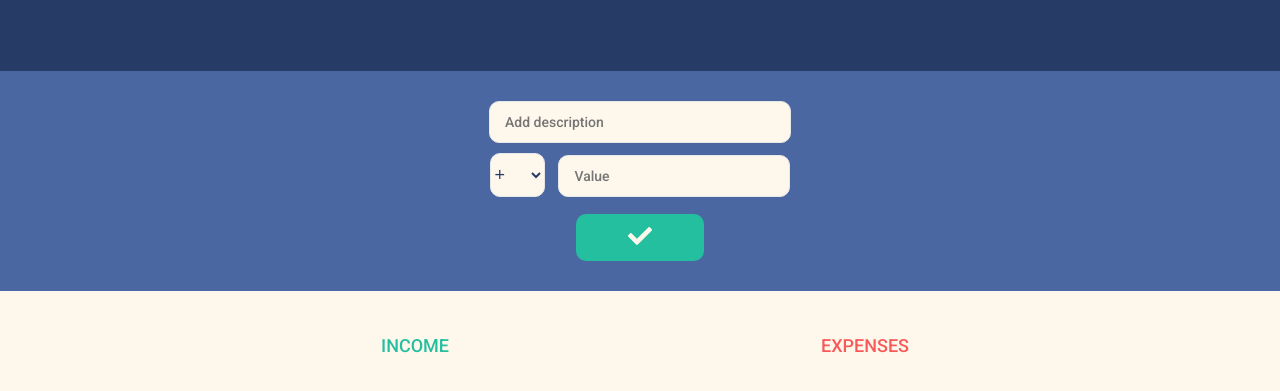
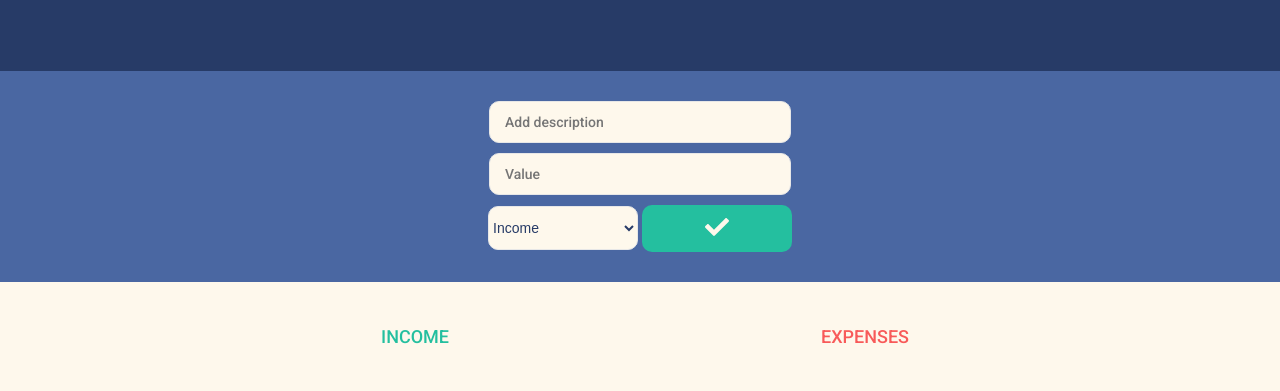
Before and after one commit to romankhairov/daily-budget-calculator, a website built with webpack: page app/index.html in a window 1280 px wide. Shown: the part 329-720 px from the top of the page. Built offline with nearby package versions, Linux system fonts and the light colour scheme.

Commit message:
modify input section

```diff
--- a/app/assets/styles/modules/_input.css
+++ b/app/assets/styles/modules/_input.css
@@ -12,23 +12,28 @@
     text-align: center;
     display: flex;
     flex-direction: column;
+
+    &-row{
+
+    }
 }
 
 &__type {
-    width: 55px;
+    width: 150px;
     border: 1px solid #e7e7e7;
     height: 44px;
-    font-size: 18px;
+    font-size: 14px;
     color: inherit;
     background-color: $mainWhite;
-    margin-right: 10px;
     font-weight: 300;
     transition: border 0.3s;
     border-radius: 10px;
+
 }
 
 &__description,
 &__value {
+    width: 270px;
     border: 1px solid #e7e7e7;
     background-color: $mainWhite;
     color: inherit;
@@ -38,10 +43,13 @@
     margin-bottom: 10px;
     transition: border 0.3s;
     border-radius: 10px;
+    /* display: flex; */
+    /* align-content: stretch; */
+
 }
 
-&__description { width: 270px;}
-&__value { width: 200px;}
+/* &__description { width: 270px;}
+&__value { width: 200px;} */
 
 &__btn {
     padding: 10px 5px;
@@ -54,12 +62,10 @@
     vertical-align: middle;
     line-height: 1.1;
     border-radius: 10px;
-    max-width: 300px;
-    width: 95%;
-    margin-top: .3em;
+    width: 300px;
 
     @mixin atMedium {
-    width: 20%;
+    width: 150px;
     }
 }
 
--- a/app/index.html
+++ b/app/index.html
@@ -58,14 +58,13 @@
           <input type="text" class="add__description" placeholder="Add description">
           </div>
           <div class="add__container-row">
-            <select class="add__type">
-                <option value="inc" selected>+</option>
-                <option value="exp">-</option>
-            </select>
             <input type="number" class="add__value" placeholder="Value">
-
           </div>
           <div>
+            <select class="add__type">
+              <option value="inc" selected>Income</option>
+              <option value="exp">Expenses</option>
+            </select>
             <button class="add__btn"><i class="fas fa-check"></i></button>
           </div>
         </div>
--- a/app/temp/styles/styles.css
+++ b/app/temp/styles/styles.css
@@ -579,22 +579,27 @@ body {
             flex-direction: column;
 }
 
+.add__container-row{
+
+    }
+
 .add__type {
-    width: 55px;
+    width: 150px;
     border: 1px solid #e7e7e7;
     height: 44px;
-    font-size: 18px;
+    font-size: 14px;
     color: inherit;
     background-color: #fef8ec;
-    margin-right: 10px;
     font-weight: 300;
     -webkit-transition: border 0.3s;
     transition: border 0.3s;
     border-radius: 10px;
+
 }
 
 .add__description,
 .add__value {
+    width: 270px;
     border: 1px solid #e7e7e7;
     background-color: #fef8ec;
     color: inherit;
@@ -605,11 +610,13 @@ body {
     -webkit-transition: border 0.3s;
     transition: border 0.3s;
     border-radius: 10px;
+    /* display: flex; */
+    /* align-content: stretch; */
+
 }
 
-.add__description { width: 270px;}
-
-.add__value { width: 200px;}
+/* &__description { width: 270px;}
+&__value { width: 200px;} */
 
 .add__btn {
     padding: 10px 5px;
@@ -622,15 +629,13 @@ body {
     vertical-align: middle;
     line-height: 1.1;
     border-radius: 10px;
-    max-width: 300px;
-    width: 95%;
-    margin-top: .3em;
+    width: 300px;
 }
 
 @media (min-width: 800px) {
 
 .add__btn {
-    width: 20%
+    width: 150px
 }
   }
 
```
